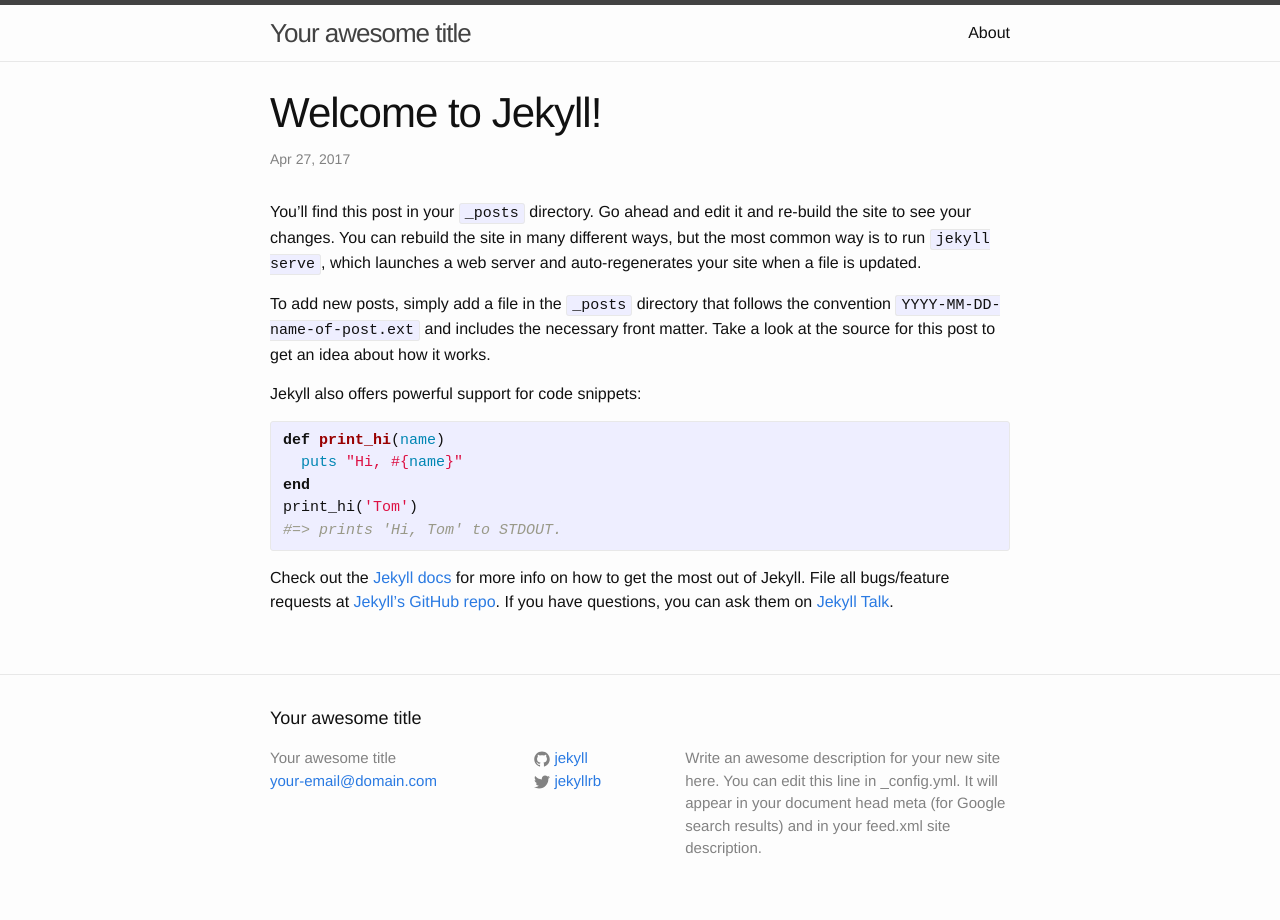
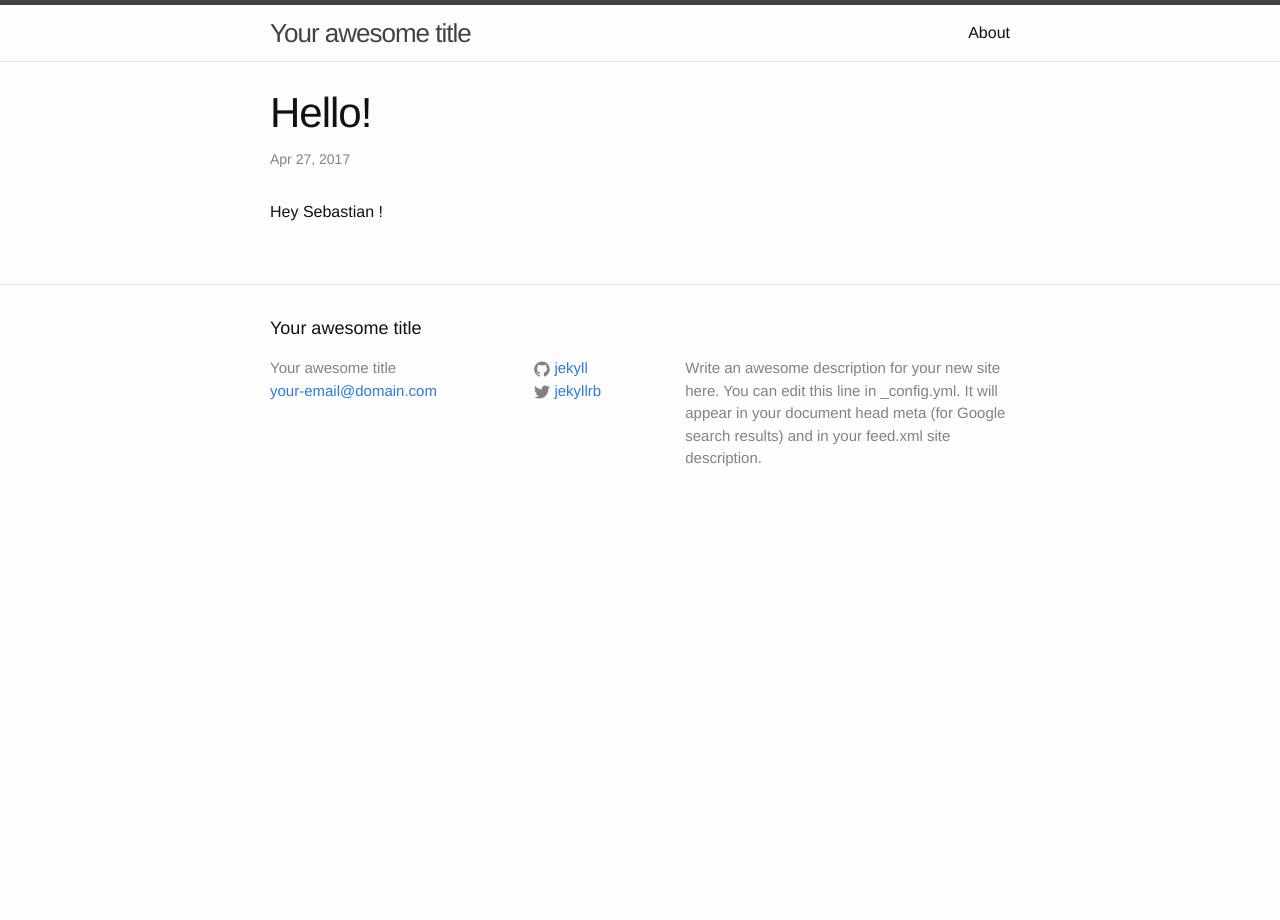
Before and after one commit to jshotput/jshotput.github.io, a Jekyll site: the page built from _posts/2017-04-27-welcome-to-jekyll.markdown, in a window 1280 px wide. Built offline with Jekyll 4.4.1, drawn with Linux system fonts in a browser that asks for light colours; our own code applies the rules of GitHub Pages for plain Markdown files.

Commit message:
Update 2017-04-27-welcome-to-jekyll.markdown

```diff
--- a/_posts/2017-04-27-welcome-to-jekyll.markdown
+++ b/_posts/2017-04-27-welcome-to-jekyll.markdown
@@ -1,25 +1,5 @@
 ---
-layout: post
-title:  "Welcome to Jekyll!"
+title:  "Hello!"
 date:   2017-04-27 14:38:48 +0000
-categories: jekyll update
 ---
-You’ll find this post in your `_posts` directory. Go ahead and edit it and re-build the site to see your changes. You can rebuild the site in many different ways, but the most common way is to run `jekyll serve`, which launches a web server and auto-regenerates your site when a file is updated.
-
-To add new posts, simply add a file in the `_posts` directory that follows the convention `YYYY-MM-DD-name-of-post.ext` and includes the necessary front matter. Take a look at the source for this post to get an idea about how it works.
-
-Jekyll also offers powerful support for code snippets:
-
-{% highlight ruby %}
-def print_hi(name)
-  puts "Hi, #{name}"
-end
-print_hi('Tom')
-#=> prints 'Hi, Tom' to STDOUT.
-{% endhighlight %}
-
-Check out the [Jekyll docs][jekyll-docs] for more info on how to get the most out of Jekyll. File all bugs/feature requests at [Jekyll’s GitHub repo][jekyll-gh]. If you have questions, you can ask them on [Jekyll Talk][jekyll-talk].
-
-[jekyll-docs]: http://jekyllrb.com/docs/home
-[jekyll-gh]:   https://github.com/jekyll/jekyll
-[jekyll-talk]: https://talk.jekyllrb.com/
+Hey Sebastian !
```
